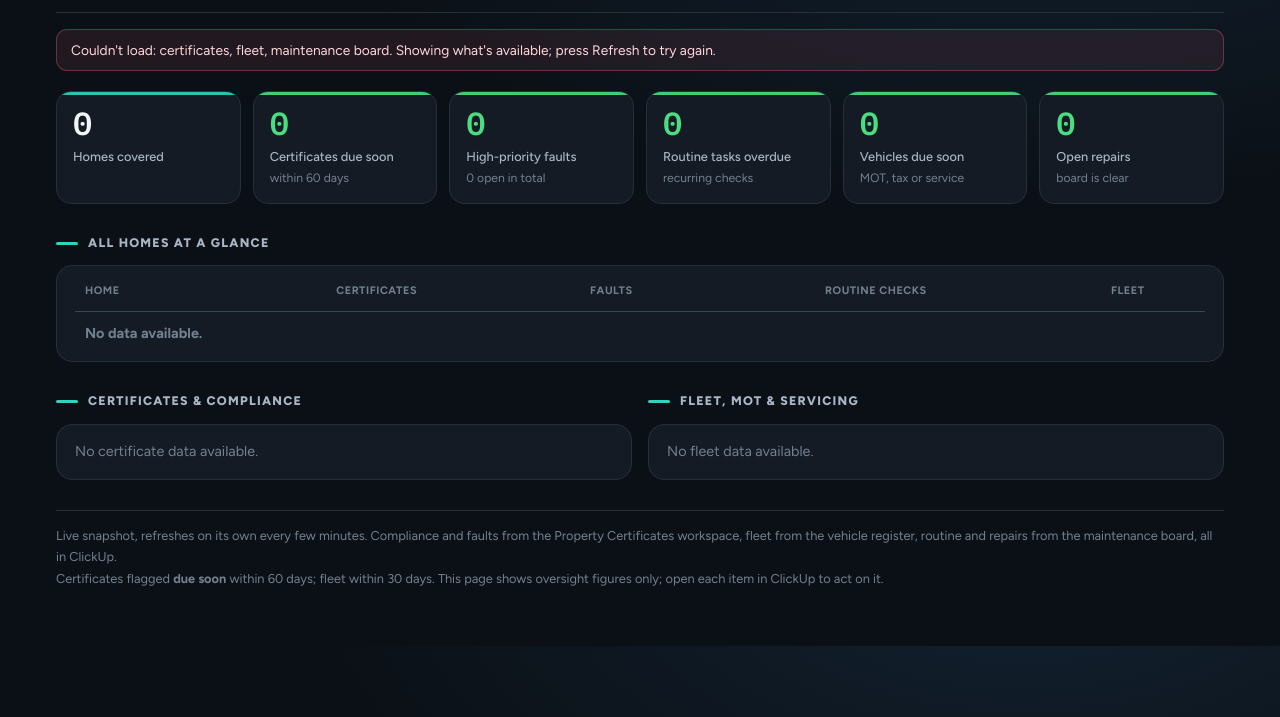
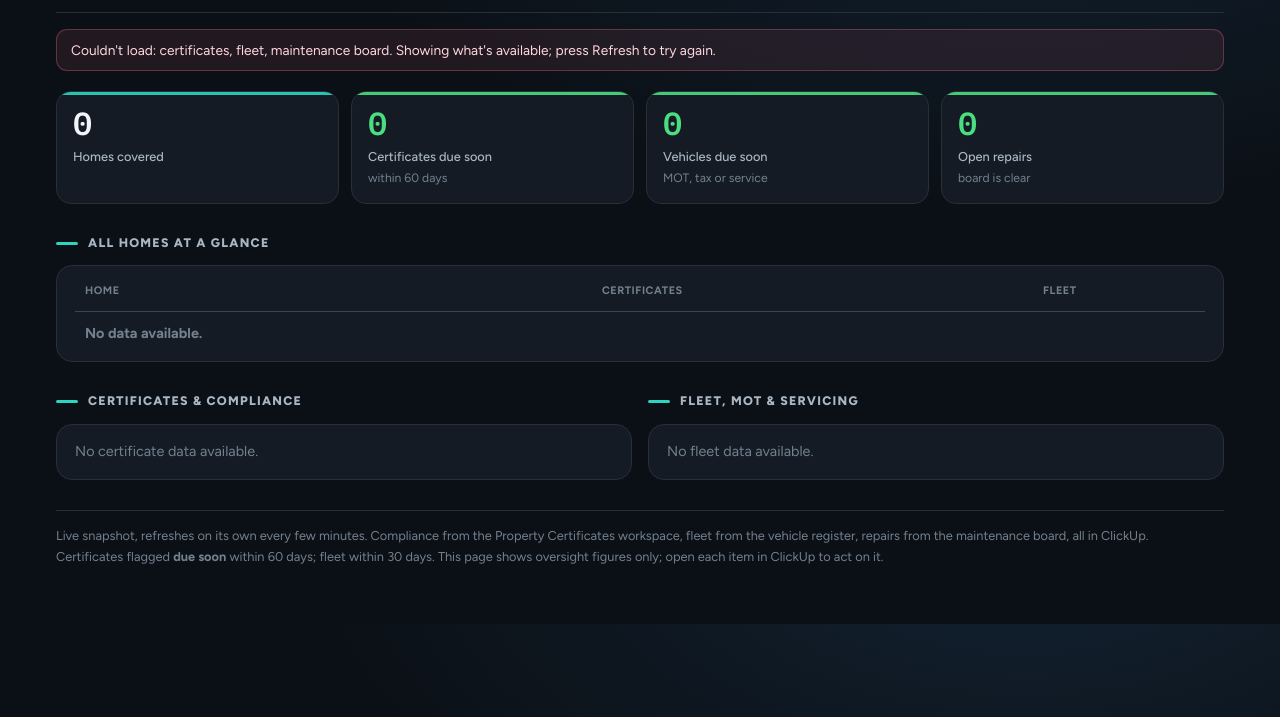
Before and after one commit to hearthomeliving/hhl-maintenance-form, a plain HTML site: page ceo-dashboard/index.html in a window 1280 px wide. Shown: the part 83-800 px from the top of the page. Drawn offline with Linux system fonts and the light colour scheme; no server answers.

Commit message:
CEO dashboard: remove Faults and Routine checks
Drop the High-priority faults and Routine tasks overdue KPI tiles and
their columns from the all-homes glance table, per Adrian. Dashboard now
shows Homes / Certificates / Vehicles / Open repairs and a Home /
Certificates / Fleet table. Sort weighting and footer wording updated to
match; no faults/routine references remain on the page.

Co-Authored-By: Claude Opus 4.8 <noreply@anthropic.com>

```diff
--- a/ceo-dashboard/index.html
+++ b/ceo-dashboard/index.html
@@ -35,7 +35,7 @@
   .rbtn.spin .ic{animation:sp 1s linear infinite}
   @keyframes sp{to{transform:rotate(360deg)}}
   .errbar{display:none;margin:16px 0 0;background:rgba(251,113,133,.09);border:1px solid rgba(251,113,133,.3);border-radius:11px;padding:10px 14px;font-size:.86rem;color:#ffd7dd}
-  .kpis{display:grid;grid-template-columns:repeat(6,1fr);gap:12px;margin-top:20px}
+  .kpis{display:grid;grid-template-columns:repeat(4,1fr);gap:12px;margin-top:20px}
   .kpi{background:var(--panel);border:1px solid var(--border);border-radius:15px;padding:15px 16px;position:relative;overflow:hidden}
   .kpi::after{content:"";position:absolute;inset:0 0 auto 0;height:3px;background:var(--accent);opacity:.9}
   .kpi.crit::after{background:var(--crit)} .kpi.warn::after{background:var(--warn)} .kpi.ok::after{background:var(--ok)}
@@ -104,7 +104,7 @@
   <div class="errbar" id="errbar"></div>
   <div id="body"><div class="loading">Loading the latest figures…</div></div>
   <div class="foot">
-    Live snapshot, refreshes on its own every few minutes. Compliance and faults from the Property Certificates workspace, fleet from the vehicle register, routine and repairs from the maintenance board, all in ClickUp.
+    Live snapshot, refreshes on its own every few minutes. Compliance from the Property Certificates workspace, fleet from the vehicle register, repairs from the maintenance board, all in ClickUp.
     <br>Certificates flagged <b>due soon</b> within 60 days; fleet within 30 days. This page shows oversight figures only; open each item in ClickUp to act on it.
   </div>
 </div>
@@ -163,7 +163,7 @@ function build(){
   (maint.routine||[]).forEach(function(r){var o=hm(r.home);if(r.state==="overdue")o.rOverdue++;else if(r.state==="missing-report")o.rMissing++;});
   (fleet.vehicles||[]).forEach(function(v){var c=v.compliance||{};var o=hm(c.home);o.vN++;var url=c.registerTaskId?("https://app.clickup.com/t/"+c.registerTaskId):"";var nm=(c.make?(c.make+" "+(c.model||"")).trim():"");var reg=c.reg||v.Registration||"";function ck(d,lab){var t=ms(d);if(!t)return;if(t<now){o.vOver++;o.vItems.push({reg:reg,name:nm,what:lab,due:t,over:true,url:url});}else if(t<=now+SOON_FLEET){o.vSoon++;o.vItems.push({reg:reg,name:nm,what:lab,due:t,over:false,url:url});}}ck(c.motExpiry,"MOT");ck(c.taxDueDate,"Road tax");ck(c.nextServiceDue,"Service");});
   var homes=order.map(function(k){return H[k];});
-  homes.sort(function(a,b){var sa=a.cOver*3+a.vOver*3+a.fHigh*2+a.cSoon+a.fOver+a.rOverdue,sb=b.cOver*3+b.vOver*3+b.fHigh*2+b.cSoon+b.fOver+b.rOverdue;return sb!==sa?sb-sa:(a.home<b.home?-1:1);});
+  homes.sort(function(a,b){var sa=a.cOver*3+a.vOver*3+a.cSoon+a.vSoon,sb=b.cOver*3+b.vOver*3+b.cSoon+b.vSoon;return sb!==sa?sb-sa:(a.home<b.home?-1:1);});
   homes=homes.filter(function(o){return !EXCLUDE_HOMES[o.home];});
   return {now:now,homes:homes,cert:cert,fleet:fleet,maint:maint};
 }
@@ -191,21 +191,16 @@ function render(){
   h+="<div class='kpis'>";
   h+=kpi(homes.length,"Homes covered","",homes.length?"ok":"");
   h+=kpi(t.cOver||t.cSoon||0,(t.cOver?"Certificates overdue":"Certificates due soon"),(t.cOver&&t.cSoon?t.cSoon+" more due soon":"within 60 days"),(t.cOver?"crit":(t.cSoon?"warn":"ok")));
-  h+=kpi(t.fHigh,"High-priority faults",t.fOpen+" open in total",(t.fHigh?"crit":"ok"));
-  h+=kpi(t.rOver,"Routine tasks overdue",(t.rMiss?t.rMiss+" missing a report":"recurring checks"),(t.rOver?"warn":"ok"));
   h+=kpi(t.vOver||t.vSoon||0,(t.vOver?"Vehicles overdue":"Vehicles due soon"),"MOT, tax or service",(t.vOver?"crit":(t.vSoon?"warn":"ok")));
   h+=kpi(repairsOpen,"Open repairs",(repairsOpen?"on the board":"board is clear"),(repairsOpen?"warn":"ok"));
   h+="</div>";
   // glance
-  h+="<div class='sec'><div class='sec-h'><span class='bar'></span><span>All homes at a glance</span></div><div class='card'><table><thead><tr><th>Home</th><th>Certificates</th><th>Faults</th><th>Routine checks</th><th>Fleet</th></tr></thead><tbody>";
-  if(!homes.length)h+="<tr><td colspan='5' class='z'>No data available.</td></tr>";
+  h+="<div class='sec'><div class='sec-h'><span class='bar'></span><span>All homes at a glance</span></div><div class='card'><table><thead><tr><th>Home</th><th>Certificates</th><th>Fleet</th></tr></thead><tbody>";
+  if(!homes.length)h+="<tr><td colspan='3' class='z'>No data available.</td></tr>";
   homes.forEach(function(o){
     var cC=o.cOver?chip(o.cOver,"c-crit")+(o.cSoon?chip(o.cSoon,"c-warn"):""):(o.cSoon?chip(o.cSoon,"c-warn"):(o.cUnknown?chip(o.cUnknown,"c-mut"):(o.cN?chip("&#10003;","c-ok"):"<span class='z'>&mdash;</span>")));
-    var fC=o.fHigh?chip(o.fHigh+" high","c-crit"):(o.fOpen?chip(o.fOpen,"c-mut"):chip("&#10003;","c-ok"));
-    if(o.fOver&&!o.fHigh)fC=chip(o.fOver+" overdue","c-crit");
-    var rC=o.rOverdue?chip(o.rOverdue,"c-warn")+(o.rMissing?chip(o.rMissing,"c-mut"):""):(o.rMissing?chip(o.rMissing,"c-mut"):"<span class='z'>&mdash;</span>");
     var vC=!o.vN?"<span class='z'>&mdash;</span>":(o.vOver?chip(o.vOver,"c-crit")+(o.vSoon?chip(o.vSoon,"c-warn"):""):(o.vSoon?chip(o.vSoon,"c-warn"):chip("&#10003;","c-ok")));
-    h+="<tr><td>"+esc(o.home)+"</td><td>"+cC+"</td><td>"+fC+"</td><td>"+rC+"</td><td>"+vC+"</td></tr>";
+    h+="<tr><td>"+esc(o.home)+"</td><td>"+cC+"</td><td>"+vC+"</td></tr>";
   });
   h+="</tbody></table></div></div>";
   // two-column detail: certificates + fleet
```
